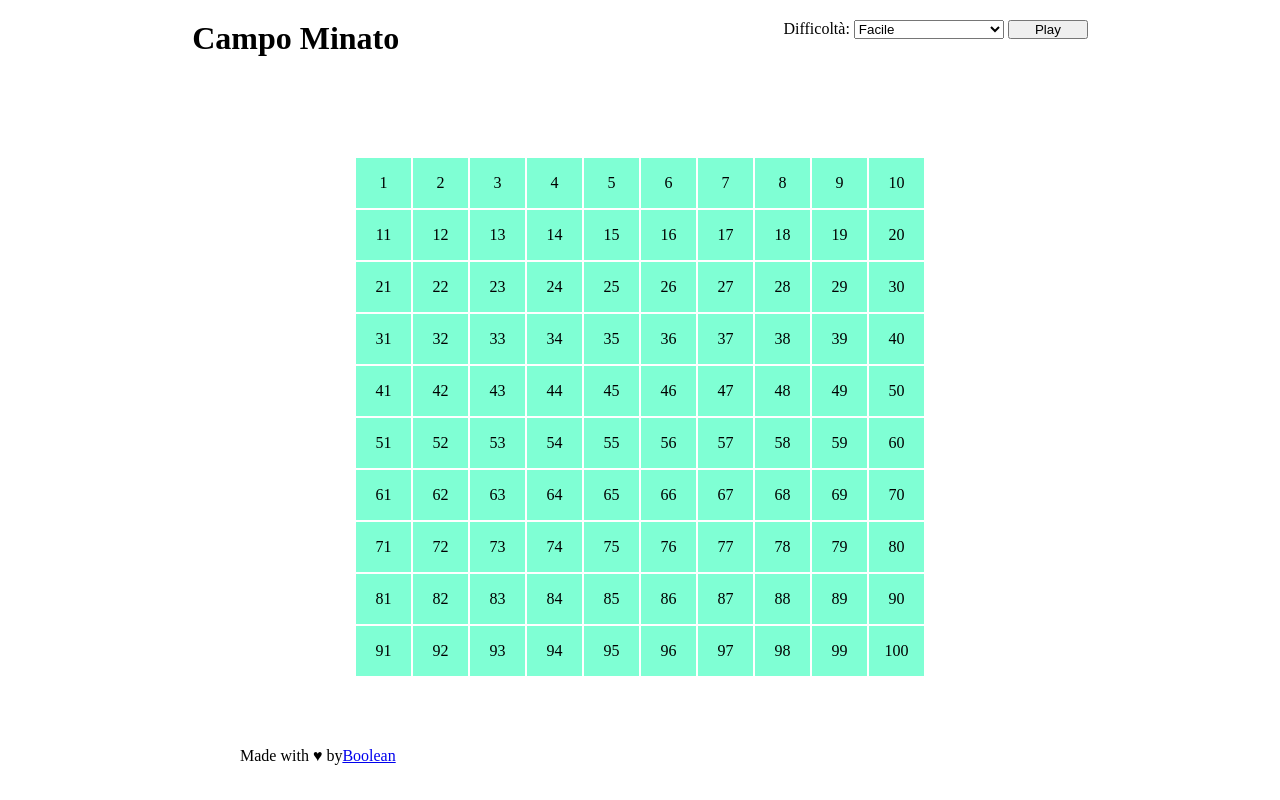
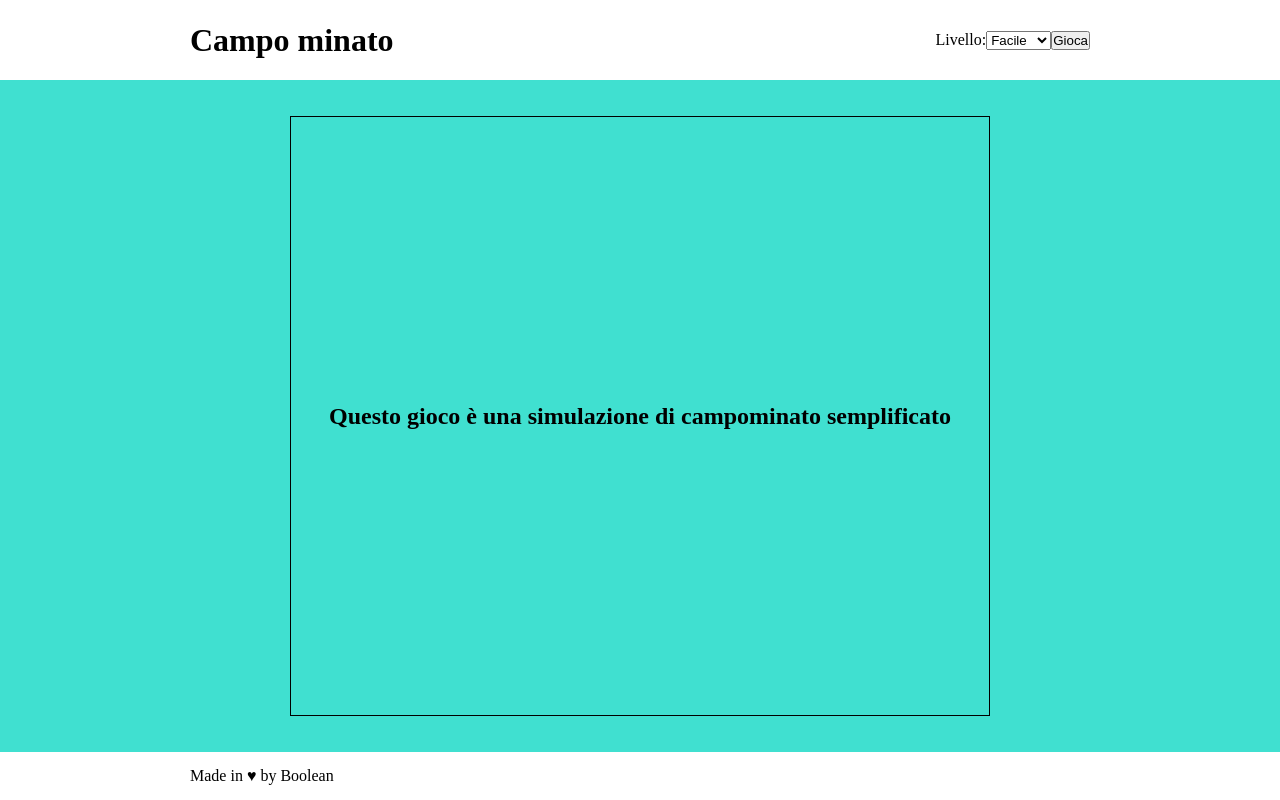
Before and after one commit to MassimoBattinelli/js-campominato-dom, a plain HTML site: page index.html in a window 1280 px wide. Drawn offline with Linux system fonts and the light colour scheme.

```diff
--- a/index.html
+++ b/index.html
@@ -4,38 +4,38 @@
 	<meta charset="UTF-8">
 	<meta http-equiv="X-UA-Compatible" content="IE=edge">
 	<meta name="viewport" content="width=device-width, initial-scale=1.0">
-    <title>Campo Minato</title>
+	<title>Campo minato</title>
 
 	<link rel="stylesheet" href="style.css">
 </head>
 <body>
+	<div>
+		<header>
+			<div class="container">
+				<h1>Campo minato</h1>
 
-    <!--NAV-->
-    <div class="nav">
-        <div class="nav1">
-            <h1>Campo Minato</h1>
+				<label for="level">Livello:</label>
+				<select name="level" id="level">
+					<option value="0">Facile</option>
+					<option value="1">Medio</option>
+					<option value="2">Difficile</option>
+				</select>
+
+				<button id="play">Gioca</button>
+			</div>
+		</header>
 	</div>
 
-        <div class="nav2">
-            <label>
-                Difficoltà:
-            </label>
-                <select>
-                    <option value="">Facile</option>
-                    <option value="">Medio</option>
-                    <option value="">Difficile</option>
-                </select>
-            <button class="button-play">Play</button>
+	<main>
+		<div class="grid">
+			<h2>Questo gioco è una simulazione di campominato semplificato</h2>
 		</div>
-    </div>
-
-    <!--GRIGLIA-->
-    <div class="container">
-        <div class="cont-square"></div>
-    </div>
+	</main>
 
 	<footer>
-        Made with &hearts; by <a href="#">Boolean</a>
+		<div class="container">
+			Made in &hearts; by Boolean
+		</div>
 	</footer>
 
 	<script src="main.js"></script>
--- a/main.js
+++ b/main.js
@@ -1,14 +1,31 @@
-const areaSquare = document.querySelector(".cont-square");
 
-for (let i = 1; i <= 100; i++) {
-    let numero = i;
-    let backcol = 'colorcells'
+const eleLevel = document.getElementById('level');
+const btnPlay = document.getElementById('play');
+const eleGrid = document.querySelector('.grid');
+const arrLevels = [144, 81, 49];
+let bombs;
 
-    areaSquare.innerHTML += `
-        <div class="box ${backcol}">${numero}</div>`;
+btnPlay.addEventListener('click', setupGame);
+
+
+function setupGame() {
+	eleGrid.innerHTML = '';
+
+	const indexLevel = parseInt(eleLevel.value);
+	const cellsCount = arrLevels[indexLevel];
+	const cellsPerRow = Math.sqrt(cellsCount);
+
+	for (let cellNum = 1; cellNum <= cellsCount; cellNum++){
+		const eleCell = document.createElement('div');
+		eleCell.classList.add('cell');
+		eleCell.innerHTML = cellNum;
+		eleCell.style.width = `calc(100% / ${cellsPerRow})`;
+		eleCell.style.height = `calc(100% / ${cellsPerRow})`;
+		eleCell.addEventListener('click', changeCellColor);
+		eleGrid.append(eleCell);
+	}
 }
 
-let difficultyElem = document.getElementById("nav2");
-let playBtn = document.getElementById("button-play");
-let cellNumber = [49,81,100];
-let bombs;
+function changeCellColor(event) {
+	this.classList.add('selected');
+}
--- a/style.css
+++ b/style.css
@@ -1,52 +1,76 @@
-*{
+* {
 	margin: 0;
 	padding: 0;
 	box-sizing: border-box;
 }
 
-.nav{
-    display: flex;
-    justify-content: space-around;
-    margin-top: 20px;
+.container {
+	max-width: 900px;
+	margin: 0 auto;
 }
 
-button{
-    width: 80px;
+body {
+	background-color: turquoise;
 }
 
-select{
-    width: 150px;
+header {
+	height: 5rem;
+	background-color: white;
 }
 
-.container{
+header .container {
+	display: flex;
+	align-items: center;
+	height: 100%;
+}
+
+header h1 {
+	margin-right: auto;
+}
+
+main {
+	display: flex;
+	height: calc(100vh - 8rem);
+}
+
+.grid {
 	display: flex;
 	flex-wrap: wrap;
 	justify-content: center;
-    margin-top: 100px;
-    margin-bottom: 70px;
+	align-items: center;
+	margin: auto;
+	width: 700px;
+	height: 600px;
+	border: 1px solid black;
 }
 
-.cont-square {
-    width: 600px;
-    display: flex;
-    flex-wrap: wrap;
-    justify-content: center;
+.grid h2 {
+	text-align: center;
 }
 
-.box {
+.cell {
 	display: flex;
 	justify-content: center;
 	align-items: center;
-    width: calc((100% / 10) - 5px);
-    height: 50px;
-    margin: 1px;
+	border: 1px black solid;
+	cursor: pointer;
 }
 
-.colorcells {
-    background-color: #7FFFD4;
+.cell.selected {
+	background-color: yellow;
 }
 
 footer {
+	height: 3rem;
+	background-color: white;
+}
+
+footer .container {
 	display: flex;
-    margin-left: 15rem;
+	align-items: center;
+	height: 100%;
 }
+
+.bombs{
+    background-color: red;
+}
```
Lines whose indentation alone changed are shown as unchanged.
